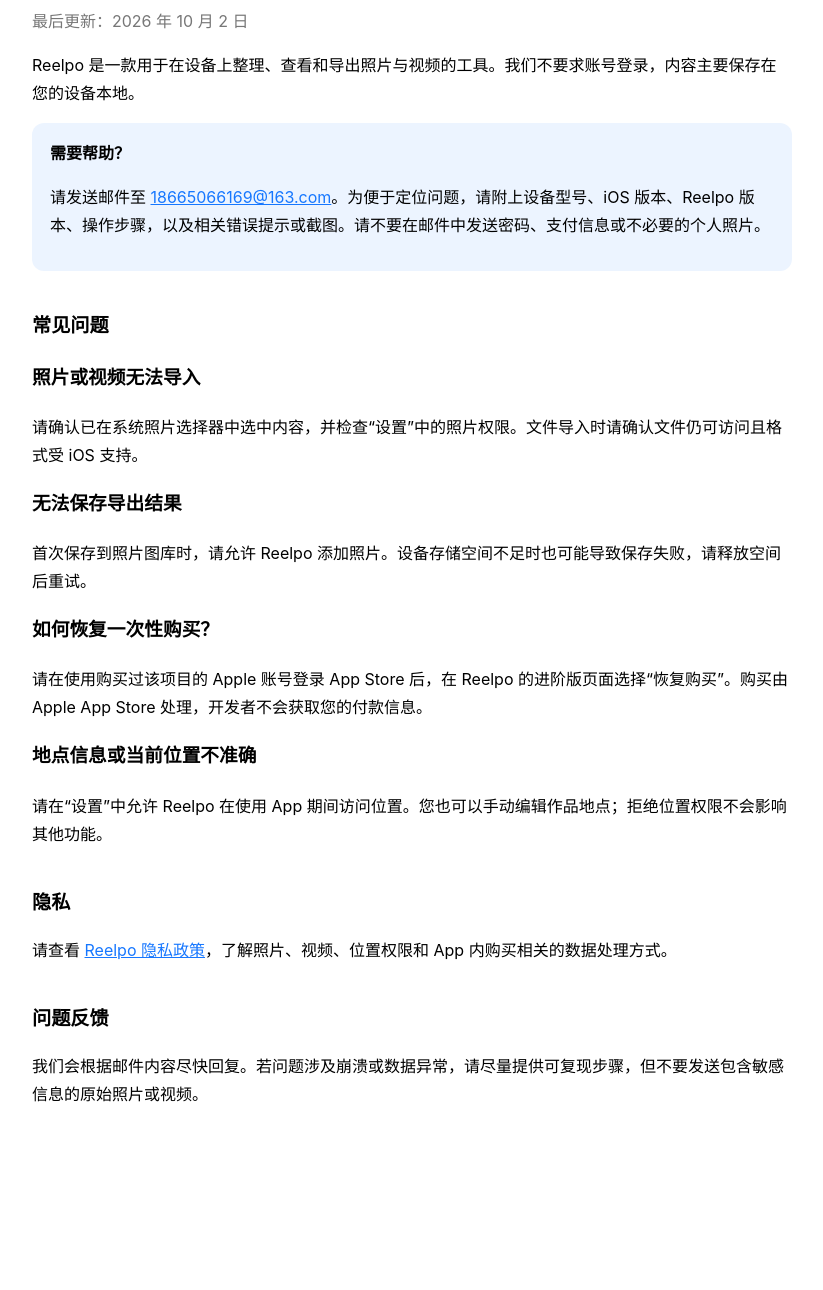
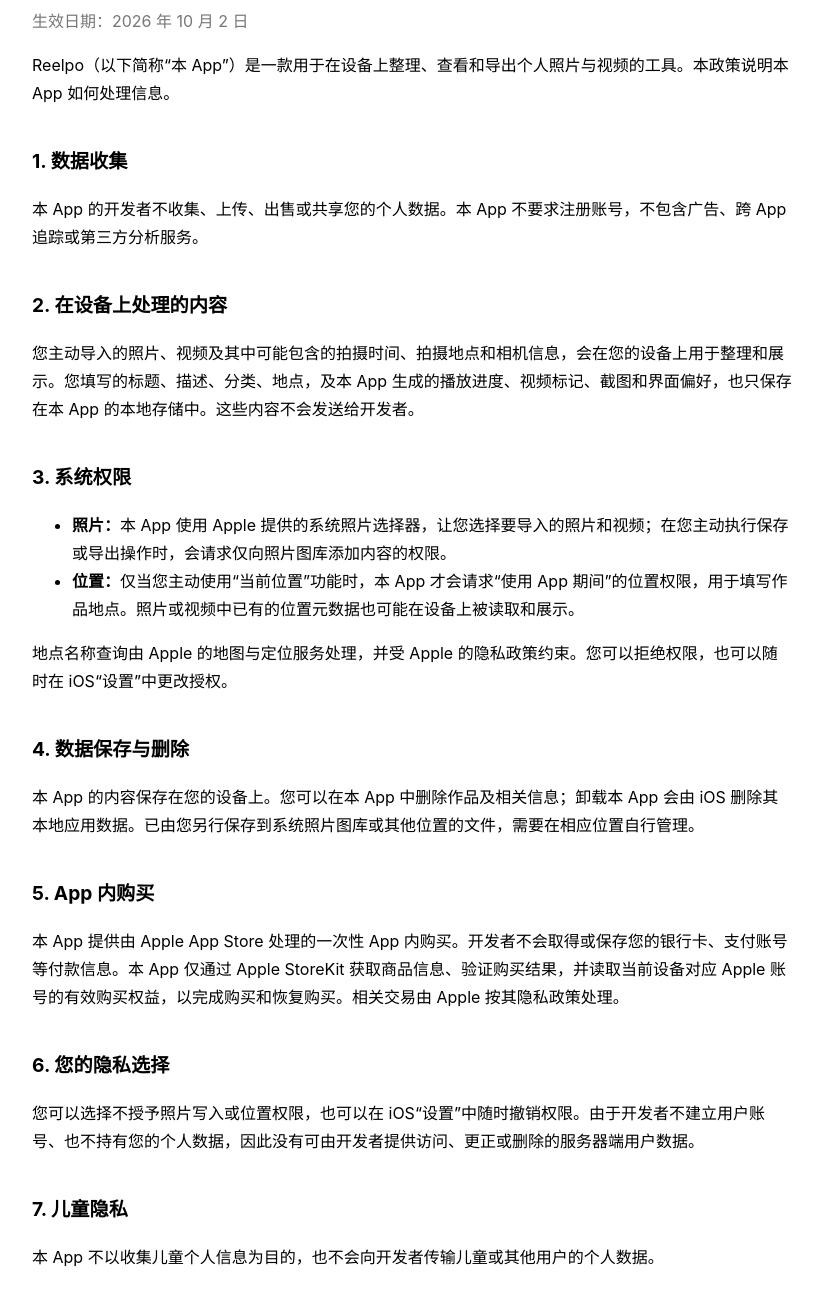
Before and after one commit to zlinlab/Reelpo, a plain HTML site: page index.html in a window 1280 px wide. Shown: the part 108-1398 px from the top of the page, without its empty margins (228-1051 px from the left). Before the commit the page ends 1296 px from the top, so only its background shows below. Drawn offline with Linux system fonts and the light colour scheme.

Commit message:
Restore privacy policy page

```diff
--- a/index.html
+++ b/index.html
@@ -4,7 +4,7 @@
   <meta charset="utf-8">
   <meta name="viewport" content="width=device-width, initial-scale=1">
   <meta name="color-scheme" content="light dark">
-  <title>Reelpo 技术支持</title>
+  <title>Reelpo 隐私政策</title>
   <style>
     :root { font-family: -apple-system, BlinkMacSystemFont, "Segoe UI", sans-serif; color-scheme: light dark; }
     body { max-width: 760px; margin: 0 auto; padding: 32px 20px 64px; line-height: 1.75; }
@@ -12,39 +12,45 @@
     h2 { margin-top: 2em; font-size: 1.2rem; }
     .meta { color: #777; }
     a { color: #1677ff; }
-    .card { padding: 16px 18px; border-radius: 12px; background: color-mix(in srgb, #1677ff 8%, transparent); }
   </style>
 </head>
 <body>
   <main>
-    <h1>Reelpo 技术支持</h1>
-    <p class="meta">最后更新：2026 年 10 月 2 日</p>
+    <h1>Reelpo 隐私政策</h1>
+    <p class="meta">生效日期：2026 年 10 月 2 日</p>
 
-    <p>Reelpo 是一款用于在设备上整理、查看和导出照片与视频的工具。我们不要求账号登录，内容主要保存在您的设备本地。</p>
+    <p>Reelpo（以下简称“本 App”）是一款用于在设备上整理、查看和导出个人照片与视频的工具。本政策说明本 App 如何处理信息。</p>
 
-    <section class="card">
-      <strong>需要帮助？</strong>
-      <p>请发送邮件至 <a href="mailto:18665066169@163.com">18665066169@163.com</a>。为便于定位问题，请附上设备型号、iOS 版本、Reelpo 版本、操作步骤，以及相关错误提示或截图。请不要在邮件中发送密码、支付信息或不必要的个人照片。</p>
-    </section>
+    <h2>1. 数据收集</h2>
+    <p>本 App 的开发者不收集、上传、出售或共享您的个人数据。本 App 不要求注册账号，不包含广告、跨 App 追踪或第三方分析服务。</p>
 
-    <h2>常见问题</h2>
-    <h3>照片或视频无法导入</h3>
-    <p>请确认已在系统照片选择器中选中内容，并检查“设置”中的照片权限。文件导入时请确认文件仍可访问且格式受 iOS 支持。</p>
+    <h2>2. 在设备上处理的内容</h2>
+    <p>您主动导入的照片、视频及其中可能包含的拍摄时间、拍摄地点和相机信息，会在您的设备上用于整理和展示。您填写的标题、描述、分类、地点，及本 App 生成的播放进度、视频标记、截图和界面偏好，也只保存在本 App 的本地存储中。这些内容不会发送给开发者。</p>
 
-    <h3>无法保存导出结果</h3>
-    <p>首次保存到照片图库时，请允许 Reelpo 添加照片。设备存储空间不足时也可能导致保存失败，请释放空间后重试。</p>
+    <h2>3. 系统权限</h2>
+    <ul>
+      <li><strong>照片：</strong>本 App 使用 Apple 提供的系统照片选择器，让您选择要导入的照片和视频；在您主动执行保存或导出操作时，会请求仅向照片图库添加内容的权限。</li>
+      <li><strong>位置：</strong>仅当您主动使用“当前位置”功能时，本 App 才会请求“使用 App 期间”的位置权限，用于填写作品地点。照片或视频中已有的位置元数据也可能在设备上被读取和展示。</li>
+    </ul>
+    <p>地点名称查询由 Apple 的地图与定位服务处理，并受 Apple 的隐私政策约束。您可以拒绝权限，也可以随时在 iOS“设置”中更改授权。</p>
 
-    <h3>如何恢复一次性购买？</h3>
-    <p>请在使用购买过该项目的 Apple 账号登录 App Store 后，在 Reelpo 的进阶版页面选择“恢复购买”。购买由 Apple App Store 处理，开发者不会获取您的付款信息。</p>
+    <h2>4. 数据保存与删除</h2>
+    <p>本 App 的内容保存在您的设备上。您可以在本 App 中删除作品及相关信息；卸载本 App 会由 iOS 删除其本地应用数据。已由您另行保存到系统照片图库或其他位置的文件，需要在相应位置自行管理。</p>
 
-    <h3>地点信息或当前位置不准确</h3>
-    <p>请在“设置”中允许 Reelpo 在使用 App 期间访问位置。您也可以手动编辑作品地点；拒绝位置权限不会影响其他功能。</p>
+    <h2>5. App 内购买</h2>
+    <p>本 App 提供由 Apple App Store 处理的一次性 App 内购买。开发者不会取得或保存您的银行卡、支付账号等付款信息。本 App 仅通过 Apple StoreKit 获取商品信息、验证购买结果，并读取当前设备对应 Apple 账号的有效购买权益，以完成购买和恢复购买。相关交易由 Apple 按其隐私政策处理。</p>
 
-    <h2>隐私</h2>
-    <p>请查看 <a href="../privacy/">Reelpo 隐私政策</a>，了解照片、视频、位置权限和 App 内购买相关的数据处理方式。</p>
+    <h2 id="privacy-choices">6. 您的隐私选择</h2>
+    <p>您可以选择不授予照片写入或位置权限，也可以在 iOS“设置”中随时撤销权限。由于开发者不建立用户账号、也不持有您的个人数据，因此没有可由开发者提供访问、更正或删除的服务器端用户数据。</p>
 
-    <h2>问题反馈</h2>
-    <p>我们会根据邮件内容尽快回复。若问题涉及崩溃或数据异常，请尽量提供可复现步骤，但不要发送包含敏感信息的原始照片或视频。</p>
+    <h2>7. 儿童隐私</h2>
+    <p>本 App 不以收集儿童个人信息为目的，也不会向开发者传输儿童或其他用户的个人数据。</p>
+
+    <h2>8. 政策更新</h2>
+    <p>如果本 App 的数据处理方式发生变化，本政策将相应更新，并修改页面中的生效日期。</p>
+
+    <h2>9. 联系方式</h2>
+    <p>如对本政策有疑问，请发送邮件至 <a href="mailto:18665066169@163.com">18665066169@163.com</a> 与我们联系。</p>
   </main>
 </body>
 </html>
```
